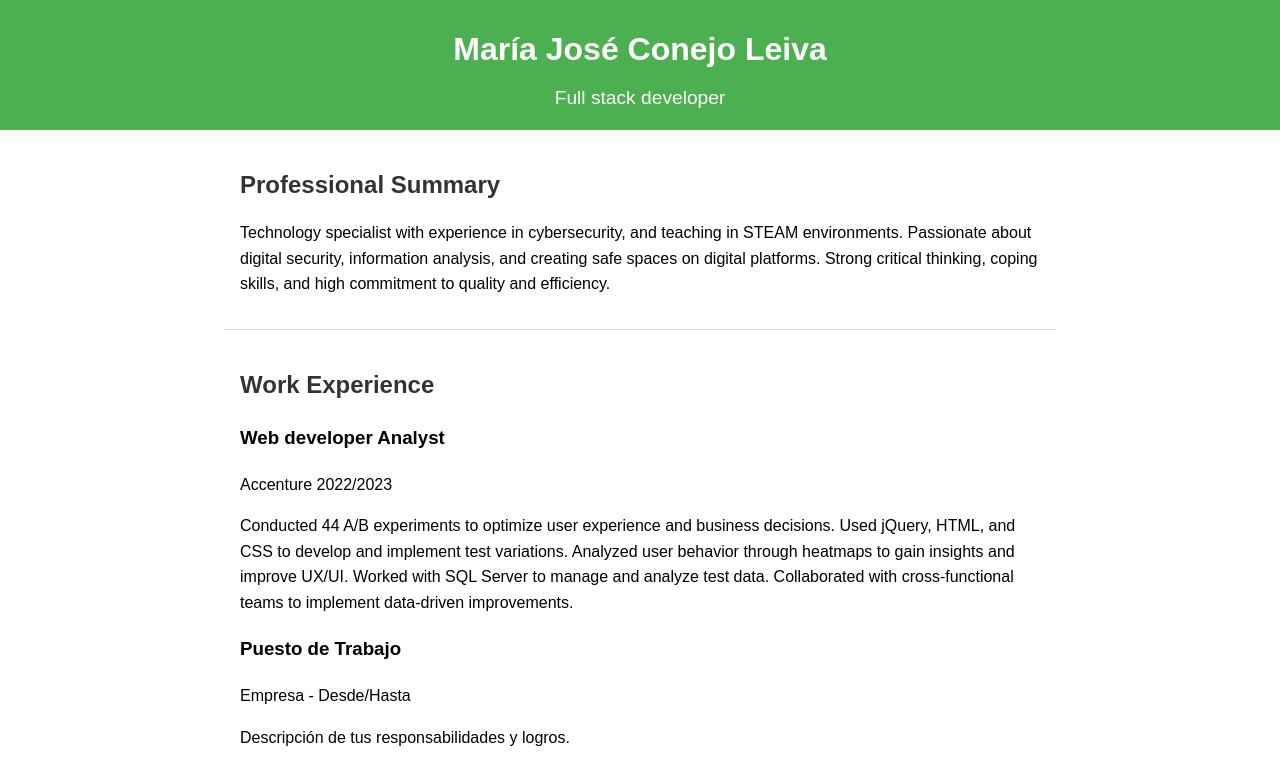
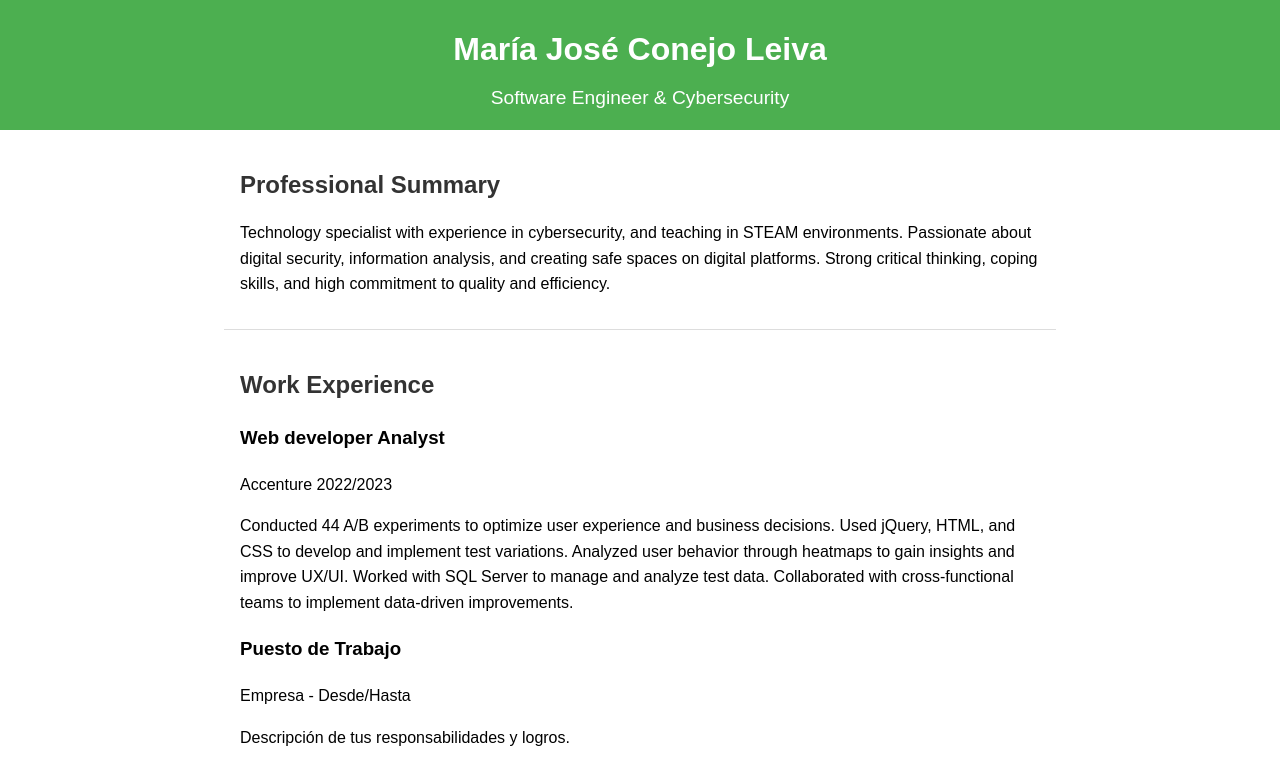
Before and after one commit to mariaconejo/cv-pages, a plain HTML site: page index.html in a window 1280 px wide. Shown: the top 766 px of the page. Drawn offline with Linux system fonts and the light colour scheme.

Commit message:
cambio titulo f2

```diff
--- a/index.html
+++ b/index.html
@@ -9,7 +9,7 @@
 <body>
     <header>
         <h1>María José Conejo Leiva</h1>
-        <p>Full stack developer</p>
+        <p>Software Engineer & Cybersecurity</p>
     </header>
     <section class="profile">
         <h2>Professional Summary</h2>
```
